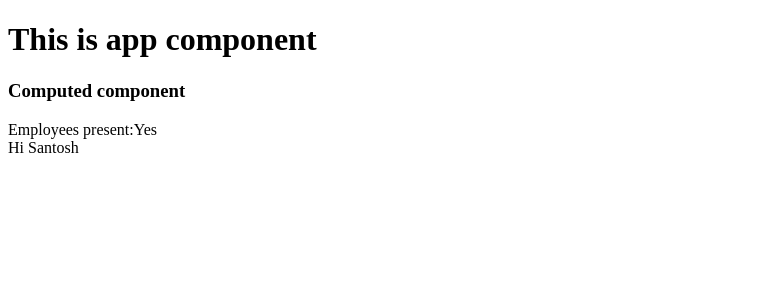
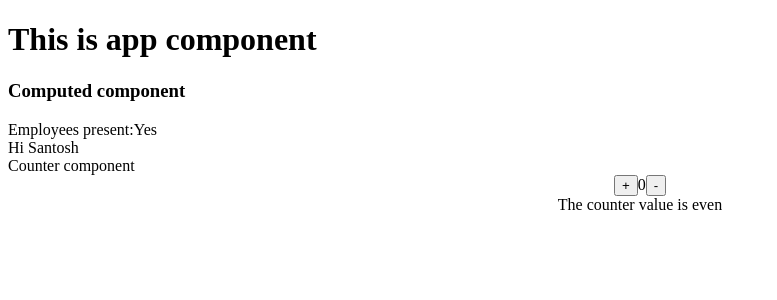
Before and after one commit to santoshkbrj/Vuejs_Tutorial, a Vue app in the folder vue-project/: page / in a window 1280 px wide. Shown: the top 300 px of the page, without its empty margins (0-777 px from the left). Built offline with nearby package versions, Linux system fonts and the light colour scheme.

Commit message:
adding odd and even function in counter using computed API method

```diff
--- a/vue-project/src/App.vue
+++ b/vue-project/src/App.vue
@@ -1,11 +1,13 @@
 <script setup>
 import ComputedComponent from './components/ComputedComponent.vue';
+import Counter from './components/Counter.vue';
 
 </script>
 
 <template>
   <h1>This is app component</h1>
   <computed-component/>
+  <counter/>
 </template>
 
 <style scoped></style>
--- a/vue-project/src/components/Counter.vue
+++ b/vue-project/src/components/Counter.vue
@@ -5,11 +5,12 @@
             <button @click.prevent="increment()">+</button>
             <span>{{ counter }}</span>
             <button @click.prevent="decrement()">-</button>
+            <div>The counter value is {{ oddorEven }}</div>
         </div>
     </div>
 </template>
 <script setup>
-import {ref} from 'vue';
+import {ref, computed} from 'vue';
         const counter = ref(0);
         function increment(){
             counter.value++;
@@ -17,6 +18,9 @@ import {ref} from 'vue';
         function decrement(){
             counter.value--;
         }
+    const oddorEven = computed(()=>{
+        return counter.value%2 == 0 ? 'even' : 'odd'
+    })
 </script>
 <style scoped>
 .text-center{
```
